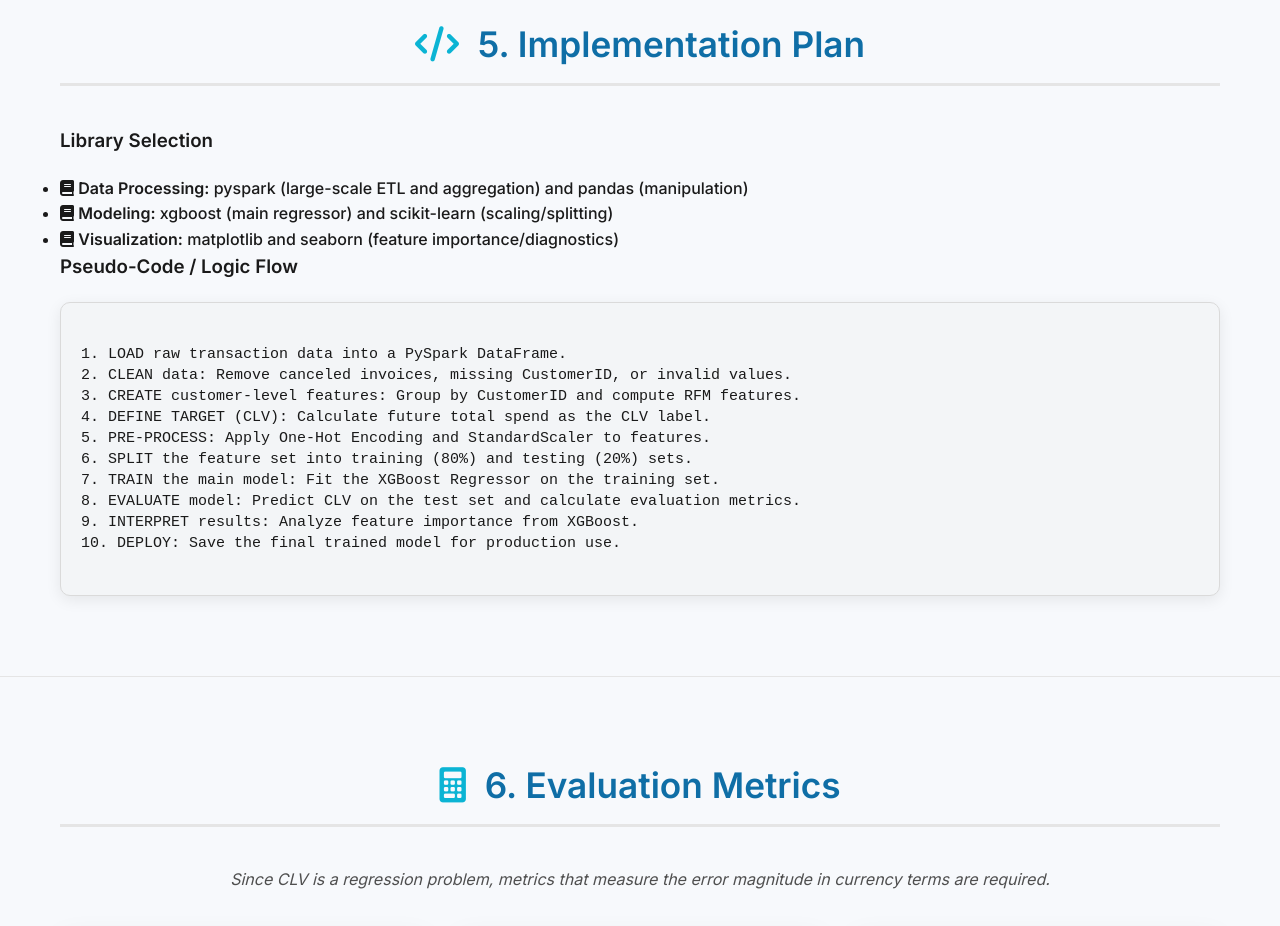
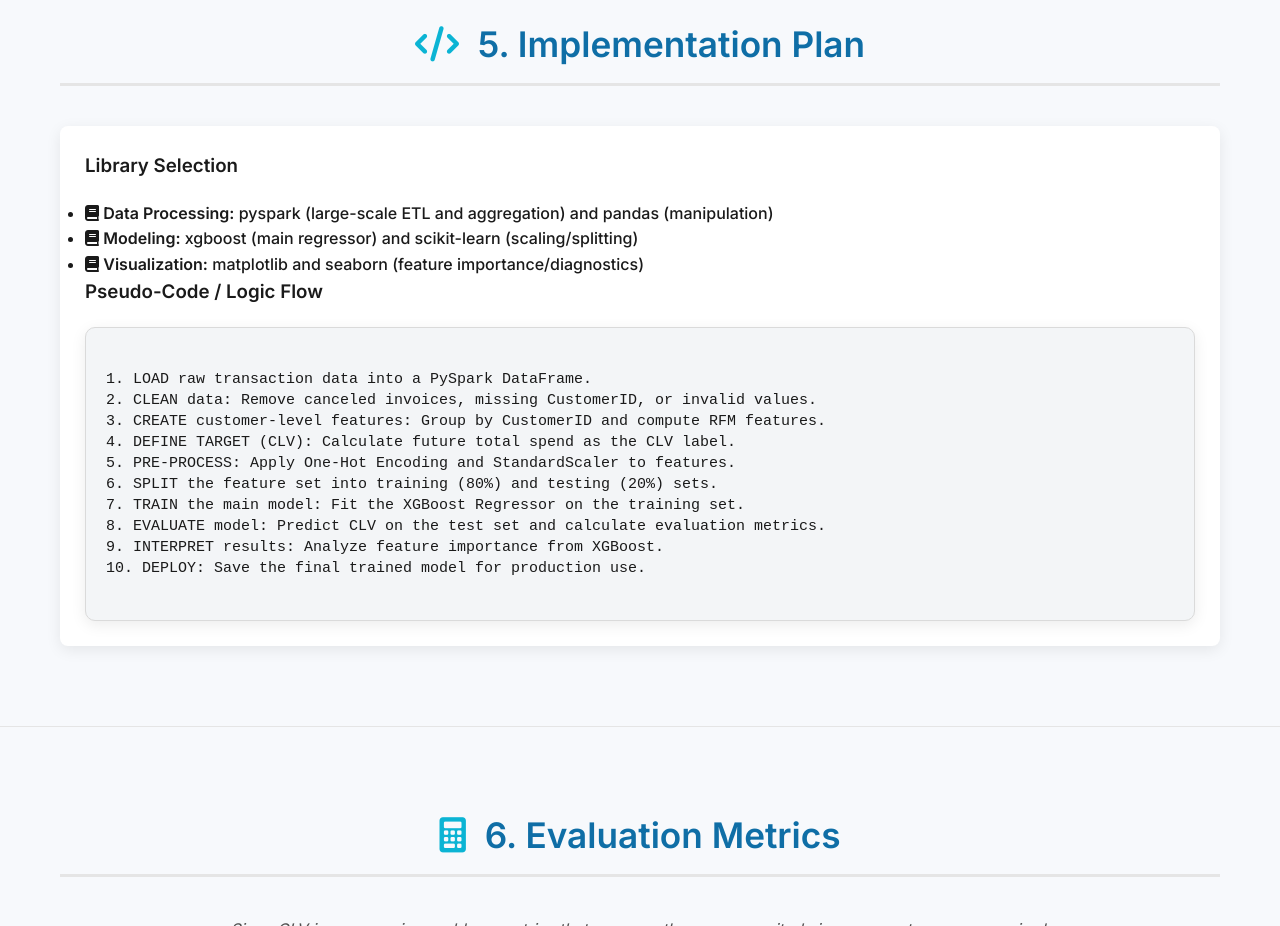
Before and after one commit to MuskanAsadInsights/CLV-Prediction-Pipeline, a plain HTML site: page index.html in a window 1280 px wide. Shown: the part 5360-6286 px from the top of the page. Drawn offline with Linux system fonts and the light colour scheme.

```diff
--- a/index.html
+++ b/index.html
@@ -217,7 +217,7 @@
         <div class="container fade-in">
             <h2 class="section-title"><i class="fas fa-code icon-purple"></i> 5. Implementation Plan</h2>
 
-            <h3>Library Selection</h3>
+            <div class="implementation-plan-content"> <h3>Library Selection</h3>
                 <ul class="library-list">
                     <li><i class="fas fa-book"></i> <strong>Data Processing:</strong> pyspark (large-scale ETL and aggregation) and pandas (manipulation)</li>
                     <li><i class="fas fa-book"></i> <strong>Modeling:</strong> xgboost (main regressor) and scikit-learn (scaling/splitting)</li>
@@ -237,6 +237,7 @@
 9. INTERPRET results: Analyze feature importance from XGBoost.
 10. DEPLOY: Save the final trained model for production use.
                 </code></pre>
+            </div>
         </div>
     </section>
 
```
Lines whose indentation alone changed are shown as unchanged.
